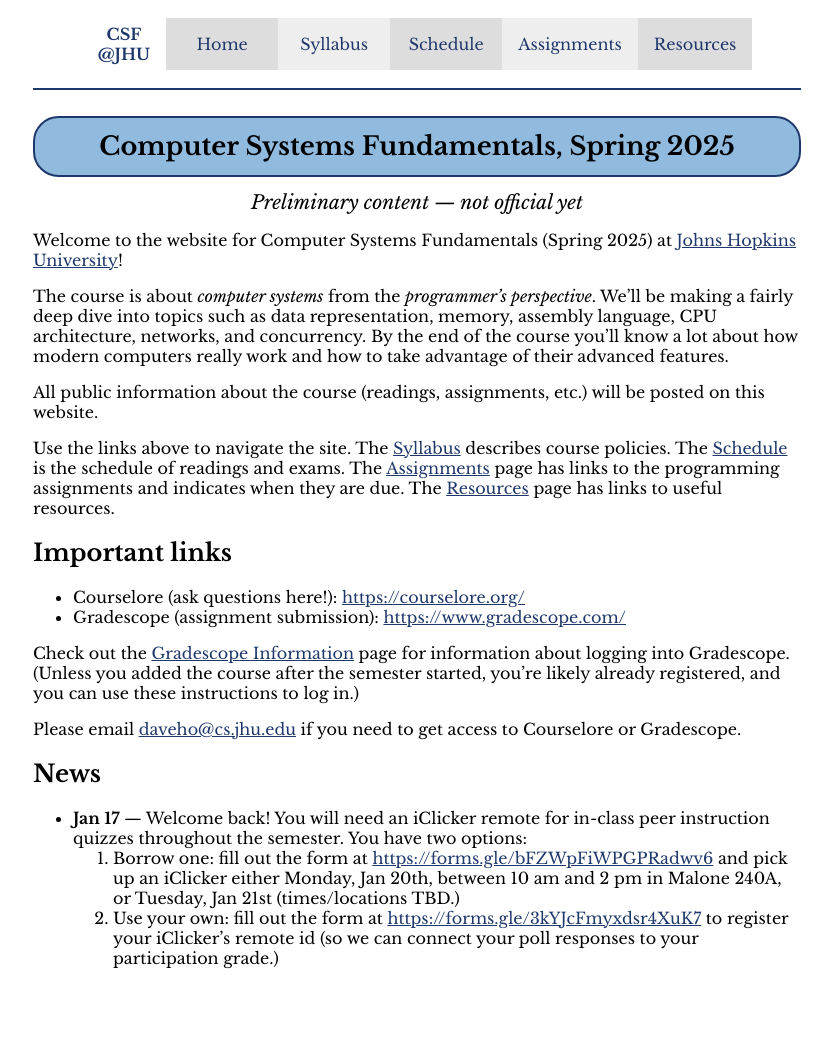
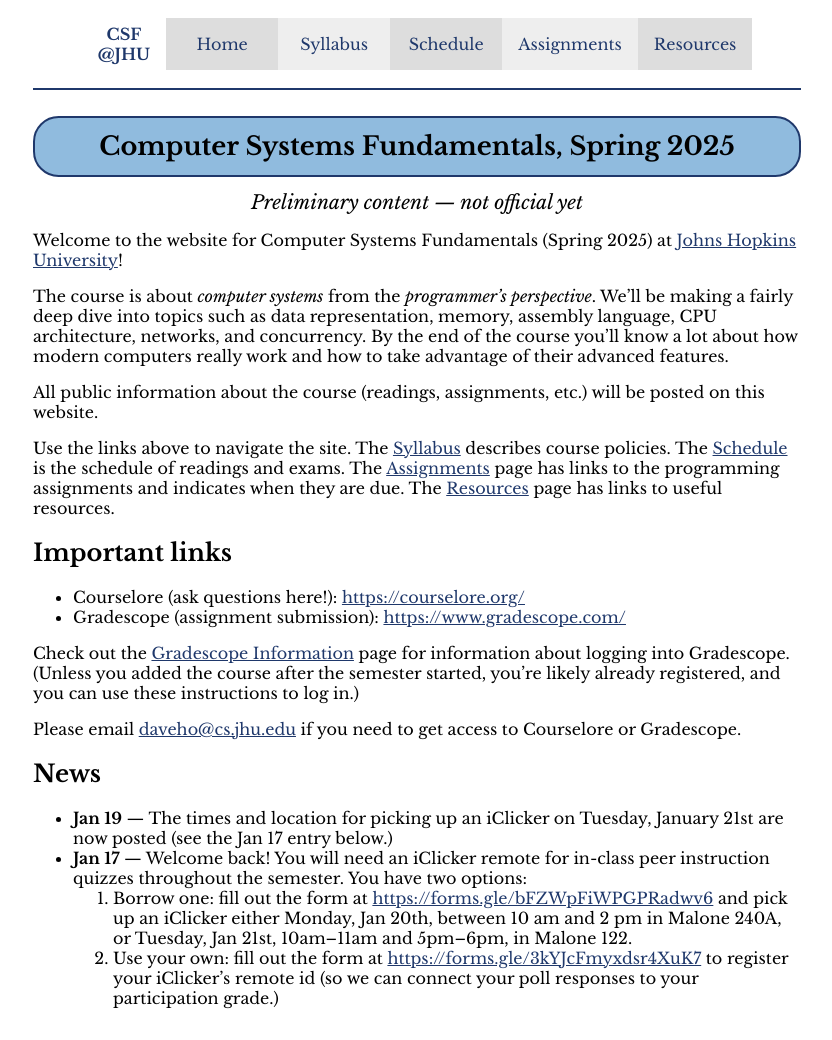
Before and after one commit to jhucsf/spring2025, a Jekyll site: the page built from index.md, in a window 1280 px wide. Shown: the whole page, without its empty margins (223-1055 px from the left). Built offline with Jekyll 4.4.1, drawn with Linux system fonts in a browser that asks for light colours; before the commit the page ends 1000 px from its top, so only the background shows below that.

Commit message:
times and location for clicker distribution on 1/21

```diff
--- a/index.md
+++ b/index.md
@@ -38,11 +38,13 @@ Gradescope.
 
 ## News
 
+* **Jan 19** — The times and location for picking up an iClicker on Tuesday,
+  January 21st are now posted (see the Jan 17 entry below.)
 * **Jan 17** — Welcome back! You will need an iClicker remote for in-class
   peer instruction quizzes throughout the semester. You have two options:
   1. Borrow one: fill out the form at <https://forms.gle/bFZWpFiWPGPRadwv6>
      and pick up an iClicker either Monday, Jan 20th, between 10 am and 2 pm
-     in Malone 240A, or Tuesday, Jan 21st (times/locations TBD.)
+     in Malone 240A, or Tuesday, Jan 21st, 10am–11am and 5pm–6pm, in Malone 122.
   2. Use your own: fill out the form at <https://forms.gle/3kYJcFmyxdsr4XuK7>
      to register your iClicker's remote id (so we can connect your poll
      responses to your participation grade.)
```
